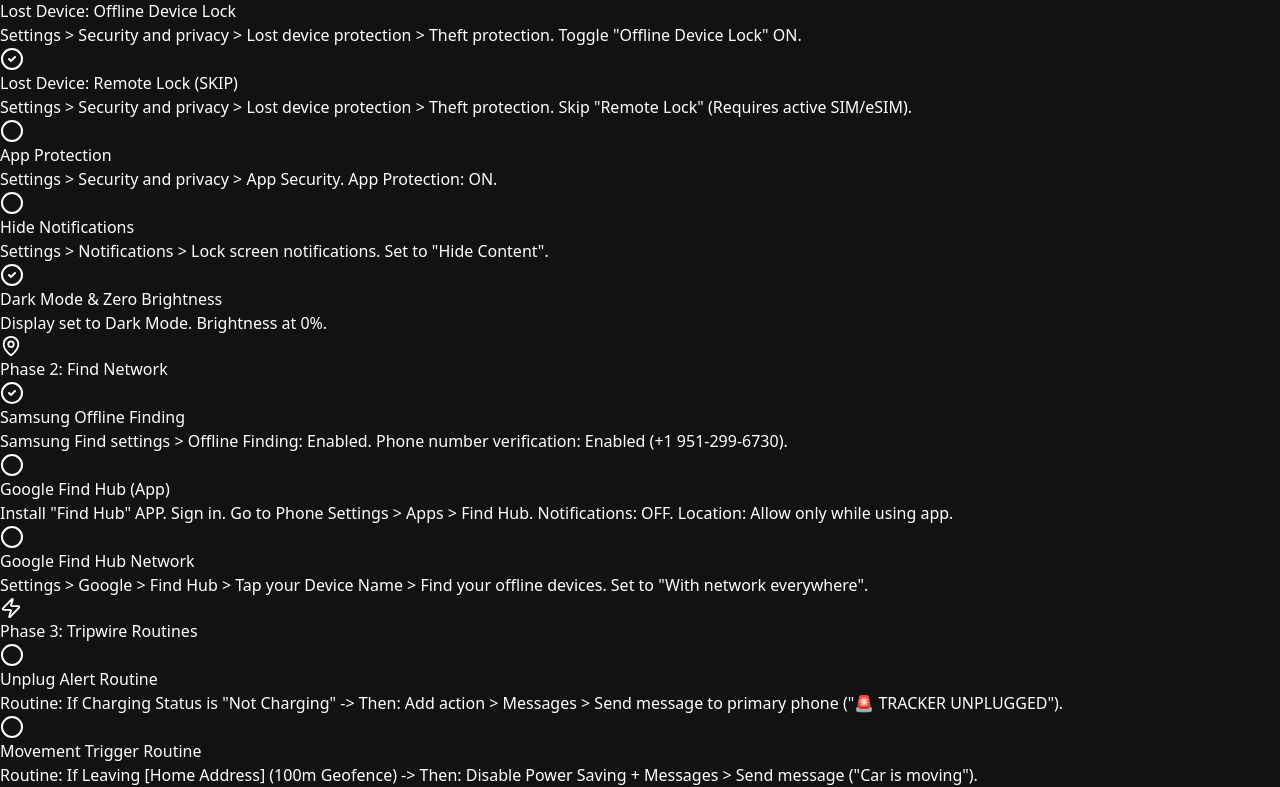
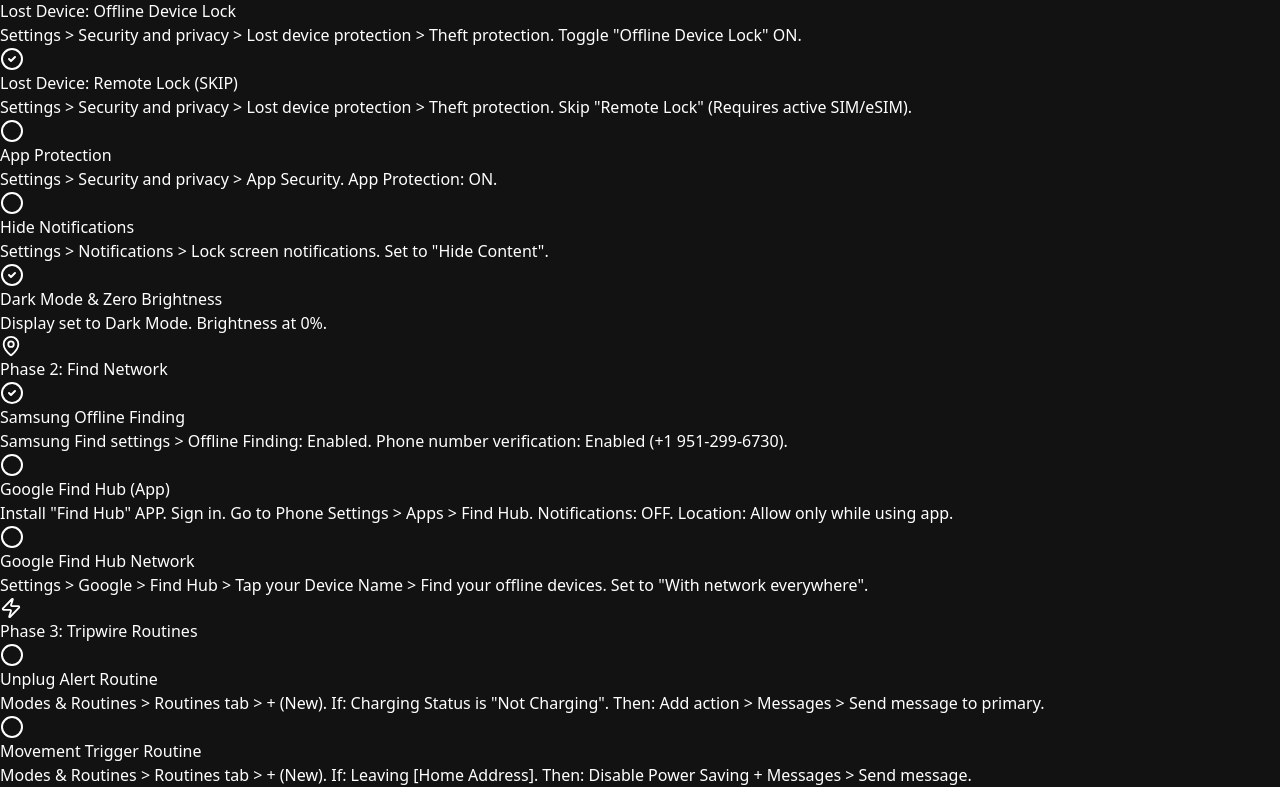
Before and after one commit to KeithOwns/lophone, a React (Vite) app: page / in a window 1280 px wide. Shown: the part 615-1402 px from the top of the page. Built offline with nearby package versions, Linux system fonts and the light colour scheme.

Commit message:
chore: Clarify Routine creation path via the Routines tab

```diff
--- a/src/App.jsx
+++ b/src/App.jsx
@@ -17,8 +17,8 @@
     { id: 11, phase: 2, title: 'Samsung Offline Finding', desc: 'Samsung Find settings > Offline Finding: Enabled. Phone number verification: Enabled (+1 951-299-6730).', completed: true },
     { id: 12, phase: 2, title: 'Google Find Hub (App)', desc: 'Install "Find Hub" APP. Sign in. Go to Phone Settings > Apps > Find Hub. Notifications: OFF. Location: Allow only while using app.', completed: false },
     { id: 19, phase: 2, title: 'Google Find Hub Network', desc: 'Settings > Google > Find Hub > Tap your Device Name > Find your offline devices. Set to "With network everywhere".', completed: false },
-    { id: 14, phase: 3, title: 'Unplug Alert Routine', desc: 'Routine: If Charging Status is "Not Charging" -> Then: Add action > Messages > Send message to primary phone ("🚨 TRACKER UNPLUGGED").', completed: false },
-    { id: 15, phase: 3, title: 'Movement Trigger Routine', desc: 'Routine: If Leaving [Home Address] (100m Geofence) -> Then: Disable Power Saving + Messages > Send message ("Car is moving").', completed: false }
+    { id: 14, phase: 3, title: 'Unplug Alert Routine', desc: 'Modes & Routines > Routines tab > + (New). If: Charging Status is "Not Charging". Then: Add action > Messages > Send message to primary.', completed: false },
+    { id: 15, phase: 3, title: 'Movement Trigger Routine', desc: 'Modes & Routines > Routines tab > + (New). If: Leaving [Home Address]. Then: Disable Power Saving + Messages > Send message.', completed: false }
   ]);
 
   const toggleTask = (id) => {
```
